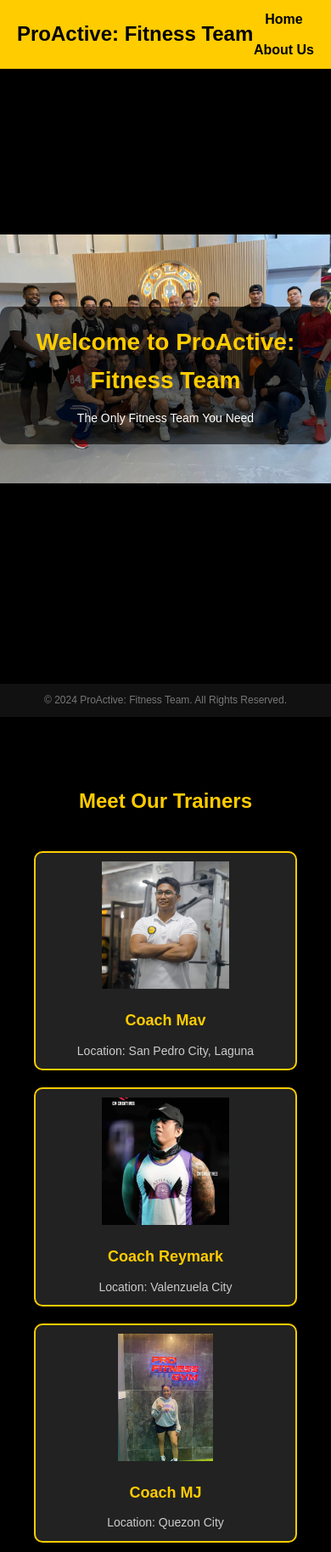
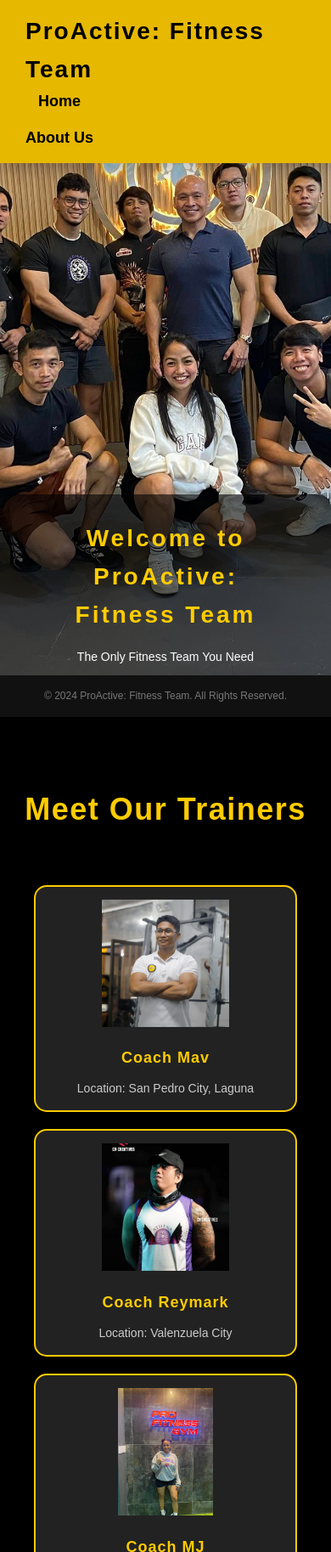
Before and after one commit to maverickblancaver/html, a plain HTML site: page index.html in a window 390 px wide. Shown: the top 1827 px of the page at 85% size. Drawn offline with Linux system fonts and the light colour scheme.

Commit message:
updatedcss

```diff
--- a/css/styles.css
+++ b/css/styles.css
@@ -19,39 +19,51 @@ header {
     left: 0;
     width: 100%;
     background-color: #ffcc00;
-    padding: 10px 20px;
-    box-shadow: 0px 4px 6px rgba(0, 0, 0, 0.2);
+    padding: 15px 30px;
+    box-shadow: 0px 4px 12px rgba(0, 0, 0, 0.2);
     z-index: 1000;
+    transition: all 0.3s ease;
+}
+
+header:hover {
+    background-color: #e6b800; /* Slightly darker on hover */
+    box-shadow: 0px 6px 20px rgba(0, 0, 0, 0.3);
 }
 
 .navbar {
     display: flex;
     justify-content: space-between;
     align-items: center;
-    flex-wrap: wrap; /* Allow items to wrap for smaller screens */
+    flex-wrap: wrap;
 }
 
 .navbar .logo {
-    font-size: 24px;
+    font-size: 28px;
     font-weight: bold;
     color: #000;
+    letter-spacing: 2px;
+    transition: color 0.3s ease;
 }
+
+
 
 .navbar ul {
     list-style: none;
     display: flex;
-    gap: 15px;
+    gap: 25px;
 }
 
 .navbar ul li a {
     text-decoration: none;
     color: #000;
     font-weight: bold;
-    transition: color 0.3s ease;
+    transition: color 0.3s ease, transform 0.3s ease;
+    font-size: 18px;
 }
 
 .navbar ul li a:hover {
-    color: #555;
+    color: #ffcc00;
+    transform: translateY(-5px); /* Slight lift effect on hover */
 }
 
 /* Fixed Footer */
@@ -63,14 +75,20 @@ footer {
     background-color: #111;
     color: #777;
     text-align: center;
-    padding: 10px 0;
+    padding: 15px 0;
+    font-size: 14px;
+    transition: background-color 0.3s ease;
+}
+
+footer:hover {
+    background-color: #222; /* Darken footer on hover */
 }
 
 /* Cover Photo Section */
 .cover {
     background: url('cssimages/cover.jpg') no-repeat center center;
-    background-size: contain;  /* Ensure the image is fully contained without cropping */
-    height: 100vh;             /* Full viewport height */
+    background-size: cover; /* Cover image, it will scale and fill the space without cropping */
+    height: 100vh;            /* Full viewport height */
     display: flex;
     justify-content: center;
     align-items: center;
@@ -81,62 +99,78 @@ footer {
 
 .cover .cover-text {
     background: rgba(0, 0, 0, 0.6);
-    padding: 20px 40px;
-    border-radius: 10px;
+    padding: 30px 50px;
+    border-radius: 15px;
     width: fit-content;
+    position: absolute;
+    bottom: 30px;
 }
 
 .cover h1 {
-    font-size: 48px;
-    margin-bottom: 10px;
+    font-size: 55px;
+    margin-bottom: 15px;
     color: #ffcc00;
+    letter-spacing: 3px;
 }
 
 .cover p {
-    font-size: 18px;
+    font-size: 22px;
 }
 
 /* Trainer Section */
 main {
-    padding: 80px 20px 60px; /* Adjust for fixed header and footer */
+    padding: 80px 20px 60px;
     text-align: center;
 }
 
 h1 {
     color: #ffcc00;
     margin-bottom: 20px;
+    font-size: 36px;
+    letter-spacing: 1.5px;
 }
 
 .trainers .trainer-grid {
     display: grid;
-    grid-template-columns: repeat(auto-fit, minmax(250px, 1fr));
+    grid-template-columns: repeat(auto-fit, minmax(300px, 1fr));
     gap: 20px;
     padding: 20px;
+    margin-top: 40px;
 }
 
 .trainer-card {
     background-color: #222;
     border: 2px solid #ffcc00;
-    border-radius: 10px;
-    padding: 15px;
+    border-radius: 15px;
+    padding: 20px;
     text-align: center;
+    transition: transform 0.3s ease, box-shadow 0.3s ease;
+    text-decoration: none;
+}
+
+.trainer-card:hover {
+    transform: translateY(-10px);  /* Lift effect */
+    box-shadow: 0px 6px 15px rgba(0, 0, 0, 0.3);
 }
 
 .trainer-card img {
     width: 100%;
-    height: 200px;
-    object-fit: contain;
-    border-radius: 10px;
+    height: 250px;
+    object-fit: contain; /* Ensure the image fits within the container without cropping */
+    border-radius: 15px;
     margin-bottom: 15px;
 }
 
 .trainer-card h2 {
     color: #ffcc00;
     margin-bottom: 10px;
+    font-size: 22px;
+    letter-spacing: 1px;
 }
 
 .trainer-card p {
     color: #ccc;
+    font-size: 16px;
 }
 
 /* Media Queries for Responsive Design */
@@ -144,7 +178,7 @@ h1 {
     /* Navbar adjustments for smaller screens */
     .navbar ul {
         flex-direction: column;
-        gap: 10px;
+        gap: 15px;
         align-items: center;
     }
 
@@ -154,11 +188,11 @@ h1 {
 
     /* Adjust cover text */
     .cover h1 {
-        font-size: 36px;
+        font-size: 40px;
     }
 
     .cover p {
-        font-size: 16px;
+        font-size: 18px;
     }
 
     /* Adjust images in the trainer section */
@@ -185,7 +219,7 @@ h1 {
 
     /* Trainer cards adjustments */
     .trainer-card {
-        padding: 10px;
+        padding: 15px;
     }
 
     .trainer-card img {
--- a/index.html
+++ b/index.html
@@ -32,48 +32,47 @@
             <h1>Meet Our Trainers</h1>
             <div class="trainer-grid">
                 <!-- Trainer 1 -->
-                <div class="trainer-card">
+                <a href="trainer1.html" class="trainer-card">
                     <img src="images/coachmav.jpg" alt="Coach Mav">
                     <h2>Coach Mav</h2>
                     <p>Location: San Pedro City, Laguna</p>
-                </div>
+                </a>
                 <!-- Trainer 2 -->
-                <div class="trainer-card">
+                <a href="trainer2.html" class="trainer-card">
                     <img src="images/coachreymark.jpg" alt="Coach Reymark">
                     <h2>Coach Reymark</h2>
                     <p>Location: Valenzuela City</p>
-                </div>
+                </a>
                 <!-- Trainer 3 -->
-                <div class="trainer-card">
+                <a href="trainer3.html" class="trainer-card">
                     <img src="images/coachmj.jpg" alt="Coach MJ">
                     <h2>Coach MJ</h2>
                     <p>Location: Quezon City</p>
-                </div>
+                </a>
                 <!-- Trainer 4 -->
-                <div class="trainer-card">
+                <a href="trainer4.html" class="trainer-card">
                     <img src="images/coachche.jpg" alt="Coach Che">
                     <h2>Coach Che</h2>
                     <p>Location: Pasig City</p>
-                </div>
+                </a>
                 <!-- Trainer 5 -->
-                <div class="trainer-card">
+                <a href="trainer5.html" class="trainer-card">
                     <img src="images/coachjed.jpg" alt="Coach Jed">
                     <h2>Coach Jed</h2>
                     <p>Location: Makati City</p>
-                </div>
+                </a>
                 <!-- Trainer 6 -->
-                <div class="trainer-card">
+                <a href="trainer6.html" class="trainer-card">
                     <img src="images/coachtj.jpg" alt="Coach Jed">
                     <h2>Coach TJ</h2>
                     <p>Location: SA PUSO MO</p>
-                </div>
+                </a>
                 <!-- Trainer 7 -->
-                <div class="trainer-card">
-                    <img src="images/coachcarlos.jpg" alt="Coach Jed">
+                <a href="trainer7.html" class="trainer-card">
+                    <img src="images/coachcarlos.jpg" alt="Coach Carlos">
                     <h2>Coach Carlos</h2>
                     <p>Location: SA ELEVATOR</p>
-                </div>
-
+                </a>
             </div>
         </section>
     </main>
```
